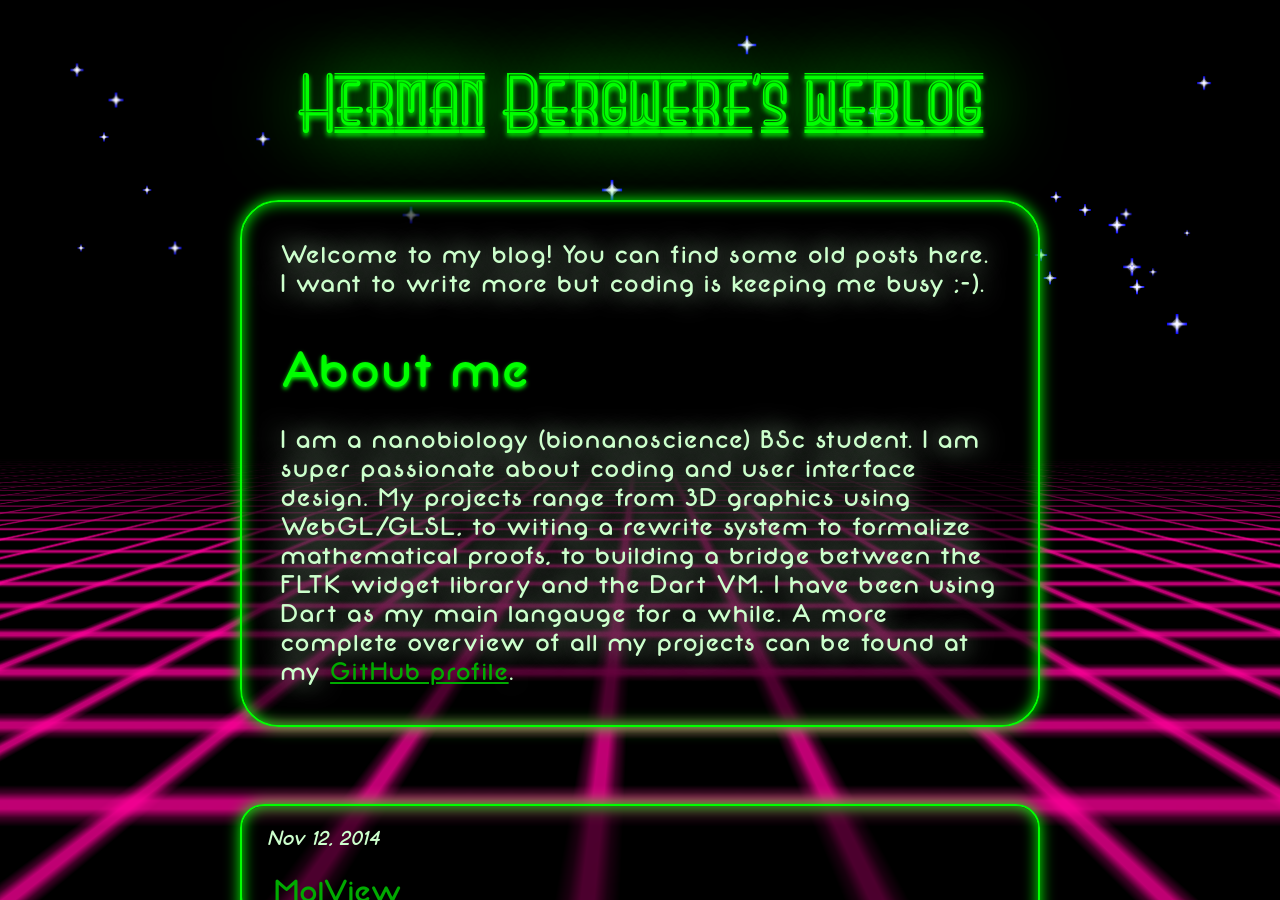
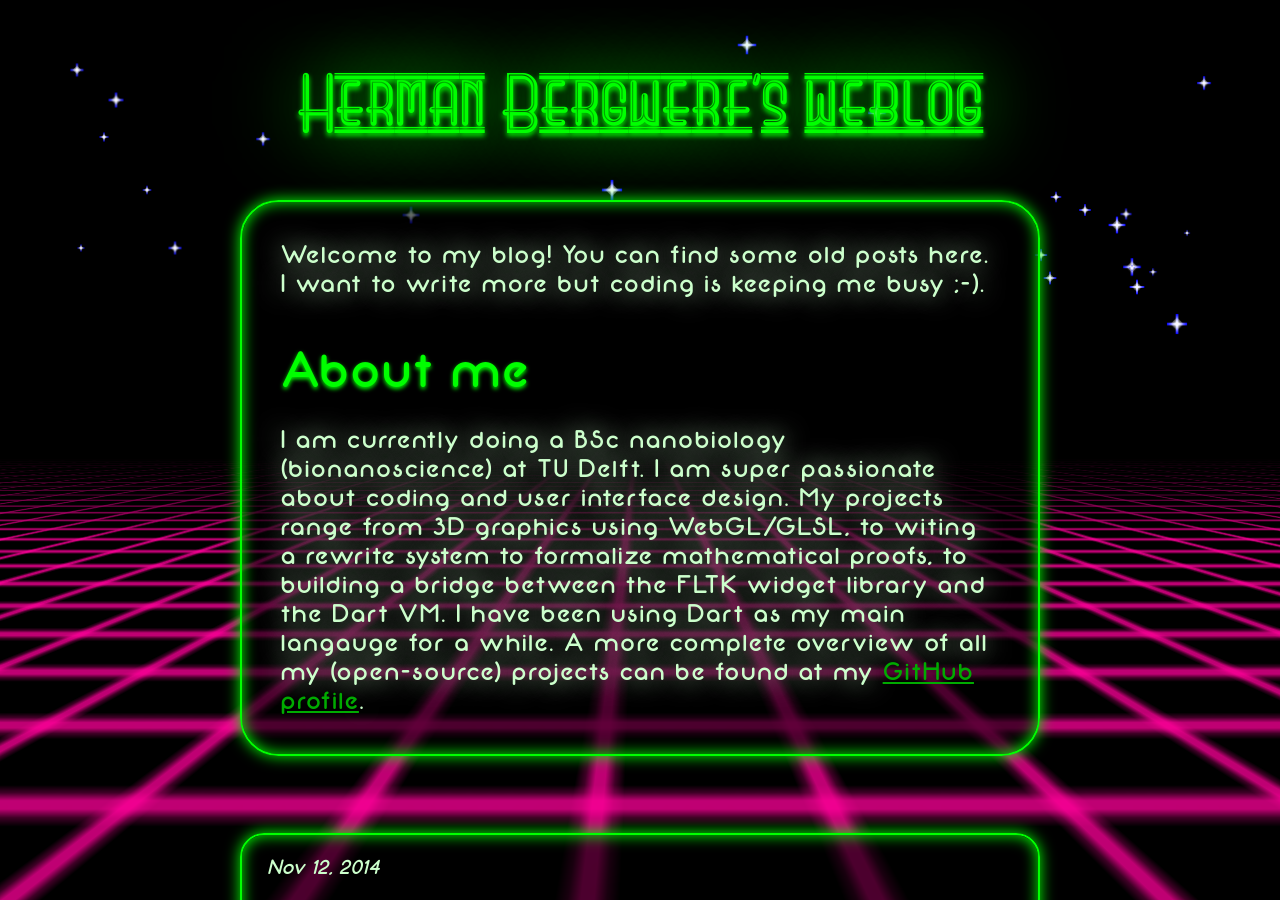
Before and after one commit to bergwerf/retro, a Jekyll site: the page built from index.md, in a window 1280 px wide and 900 px high. Built offline with Jekyll 4.4.1, drawn with Linux system fonts in a browser that asks for light colours.

Commit message:
Update index.md

```diff
--- a/index.md
+++ b/index.md
@@ -6,9 +6,10 @@ Welcome to my blog! You can find some old posts here. I want to write more but
 coding is keeping me busy ;-).
 
 ## About me
-I am a nanobiology (bionanoscience) BSc student. I am super passionate about
-coding and user interface design. My projects range from 3D graphics using
-WebGL/GLSL, to witing a rewrite system to formalize mathematical proofs, to
-building a bridge between the FLTK widget library and the Dart VM. I have been
-using Dart as my main langauge for a while. A more complete overview of all
-my projects can be found at my [GitHub profile](https://github.com/bergwerf).
+I am currently doing a BSc nanobiology (bionanoscience) at TU Delft. I am super
+passionate about coding and user interface design. My projects range from 3D
+graphics using WebGL/GLSL, to witing a rewrite system to formalize mathematical
+proofs, to building a bridge between the FLTK widget library and the Dart VM. I
+have been using Dart as my main langauge for a while. A more complete overview
+of all my (open-source) projects can be found at my
+[GitHub profile](https://github.com/bergwerf).
```
